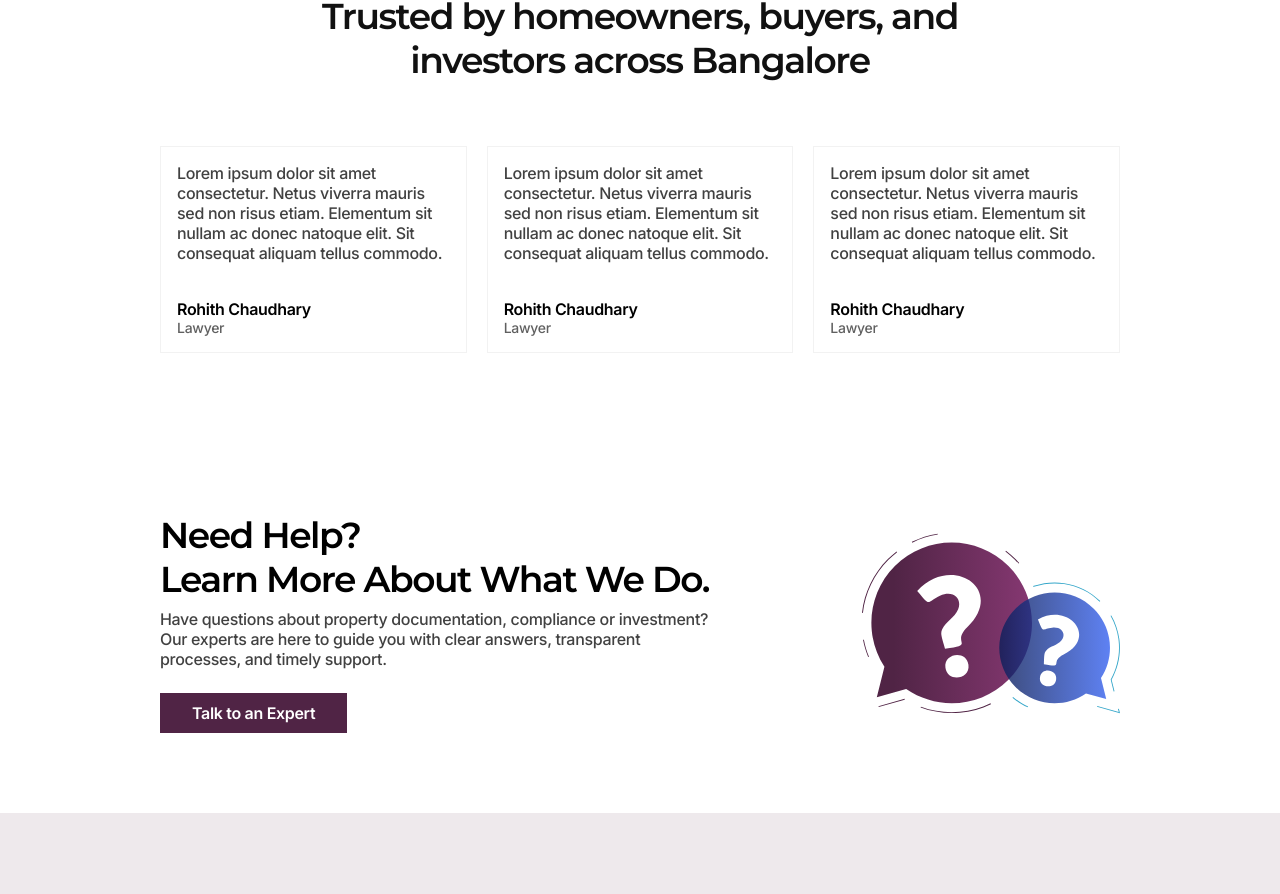
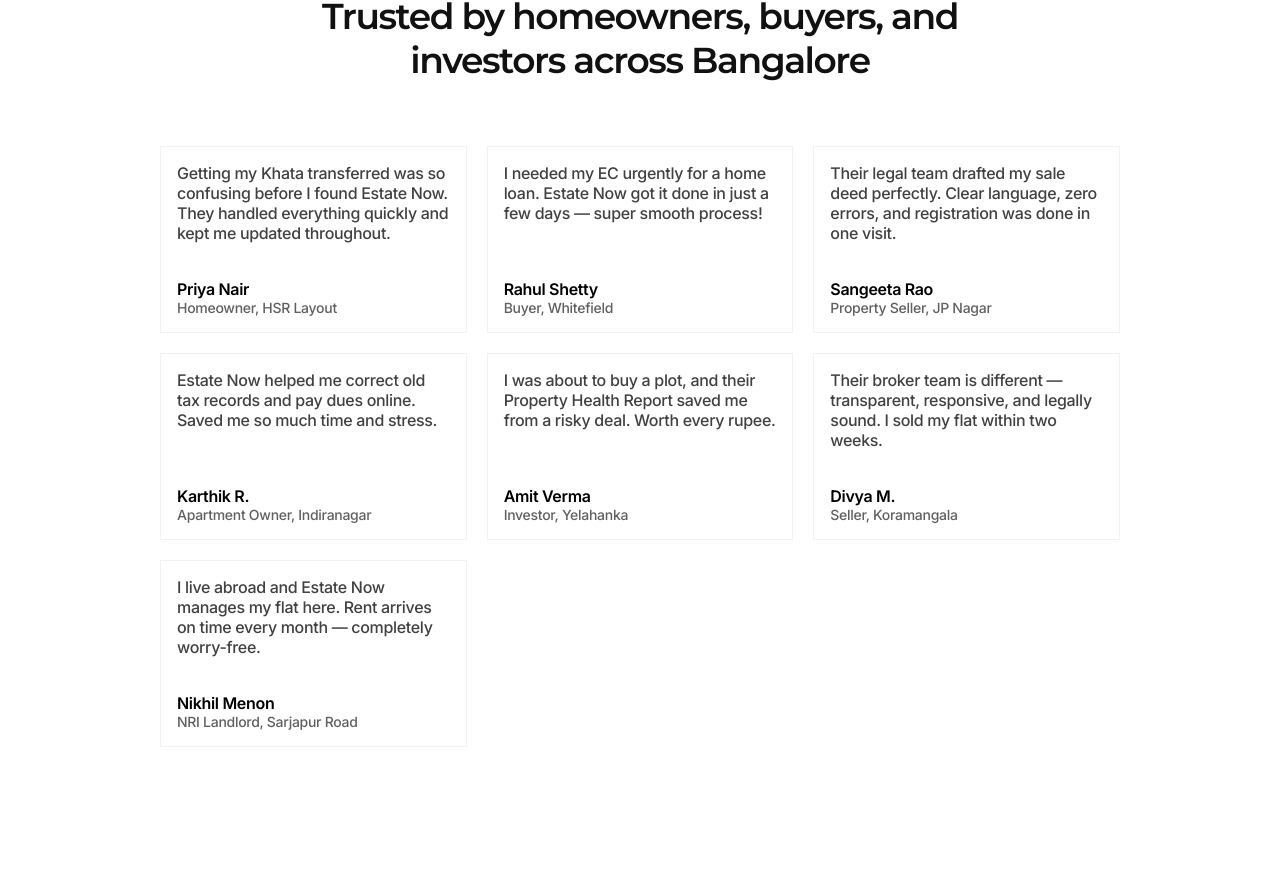
Before and after one commit to koiosengg/Estate-IQ, a React (Vite) app: page / in a window 1280 px wide. Shown: the part 6729-7623 px from the top of the page. Built offline with nearby package versions, Linux system fonts and the light colour scheme.

Commit message:
Testimony Update

```diff
--- a/src/components/Home/Testimony.jsx
+++ b/src/components/Home/Testimony.jsx
@@ -12,8 +12,8 @@
           <span></span> Social Proof
         </p>
         <h2>
-          Trusted by homeowners, buyers, and <br className="desktop" />{" "}
-          investors across Bangalore
+          Trusted by homeowners, buyers, and <br className="desktop" /> investors
+          across Bangalore
         </h2>
       </div>
       <div
@@ -22,35 +22,79 @@
       >
         <div className="home-testimony-set">
           <p>
-            Lorem ipsum dolor sit amet consectetur. Netus viverra mauris sed non
-            risus etiam. Elementum sit nullam ac donec natoque elit. Sit
-            consequat aliquam tellus commodo.
+            Getting my Khata transferred was so confusing before I found Estate
+            Now. They handled everything quickly and kept me updated
+            throughout.
           </p>
           <div className="home-testimony-set-info">
-            <h3>Rohith Chaudhary</h3>
-            <span>Lawyer</span>
+            <h3>Priya Nair</h3>
+            <span>Homeowner, HSR Layout</span>
           </div>
         </div>
+
         <div className="home-testimony-set">
           <p>
-            Lorem ipsum dolor sit amet consectetur. Netus viverra mauris sed non
-            risus etiam. Elementum sit nullam ac donec natoque elit. Sit
-            consequat aliquam tellus commodo.
+            I needed my EC urgently for a home loan. Estate Now got it done in
+            just a few days — super smooth process!
           </p>
           <div className="home-testimony-set-info">
-            <h3>Rohith Chaudhary</h3>
-            <span>Lawyer</span>
+            <h3>Rahul Shetty</h3>
+            <span>Buyer, Whitefield</span>
           </div>
         </div>
+
         <div className="home-testimony-set">
           <p>
-            Lorem ipsum dolor sit amet consectetur. Netus viverra mauris sed non
-            risus etiam. Elementum sit nullam ac donec natoque elit. Sit
-            consequat aliquam tellus commodo.
+            Their legal team drafted my sale deed perfectly. Clear language,
+            zero errors, and registration was done in one visit.
           </p>
           <div className="home-testimony-set-info">
-            <h3>Rohith Chaudhary</h3>
-            <span>Lawyer</span>
+            <h3>Sangeeta Rao</h3>
+            <span>Property Seller, JP Nagar</span>
+          </div>
+        </div>
+
+        <div className="home-testimony-set">
+          <p>
+            Estate Now helped me correct old tax records and pay dues online.
+            Saved me so much time and stress.
+          </p>
+          <div className="home-testimony-set-info">
+            <h3>Karthik R.</h3>
+            <span>Apartment Owner, Indiranagar</span>
+          </div>
+        </div>
+
+        <div className="home-testimony-set">
+          <p>
+            I was about to buy a plot, and their Property Health Report saved me
+            from a risky deal. Worth every rupee.
+          </p>
+          <div className="home-testimony-set-info">
+            <h3>Amit Verma</h3>
+            <span>Investor, Yelahanka</span>
+          </div>
+        </div>
+
+        <div className="home-testimony-set">
+          <p>
+            Their broker team is different — transparent, responsive, and legally
+            sound. I sold my flat within two weeks.
+          </p>
+          <div className="home-testimony-set-info">
+            <h3>Divya M.</h3>
+            <span>Seller, Koramangala</span>
+          </div>
+        </div>
+
+        <div className="home-testimony-set">
+          <p>
+            I live abroad and Estate Now manages my flat here. Rent arrives on
+            time every month — completely worry-free.
+          </p>
+          <div className="home-testimony-set-info">
+            <h3>Nikhil Menon</h3>
+            <span>NRI Landlord, Sarjapur Road</span>
           </div>
         </div>
       </div>
--- a/style.css
+++ b/style.css
@@ -852,8 +852,10 @@
 
 .home-testimony {
   width: 100%;
-  display: flex;
-  align-items: center;
+  /* display: flex;
+  align-items: center; */
+  display: grid;
+  grid-template-columns: repeat(3, 1fr);
   gap: 20px;
 }
 
@@ -863,9 +865,11 @@
   padding: 16px;
   flex-direction: column;
   align-items: flex-start;
+  justify-content: space-between;
   gap: 36px;
   border: 1px solid var(--Grey-grey-50, #f2f2f2);
   background: var(--White, #fff);
+  align-self: stretch;
 }
 
 .home-testimony-set p {
@@ -2117,6 +2121,8 @@
     overflow-x: scroll;
     scrollbar-width: none;
     -ms-overflow-style: none;
+    display: flex;
+    align-items: flex-start;
   }
 
   .home-testimony::-webkit-scrollbar {
```
